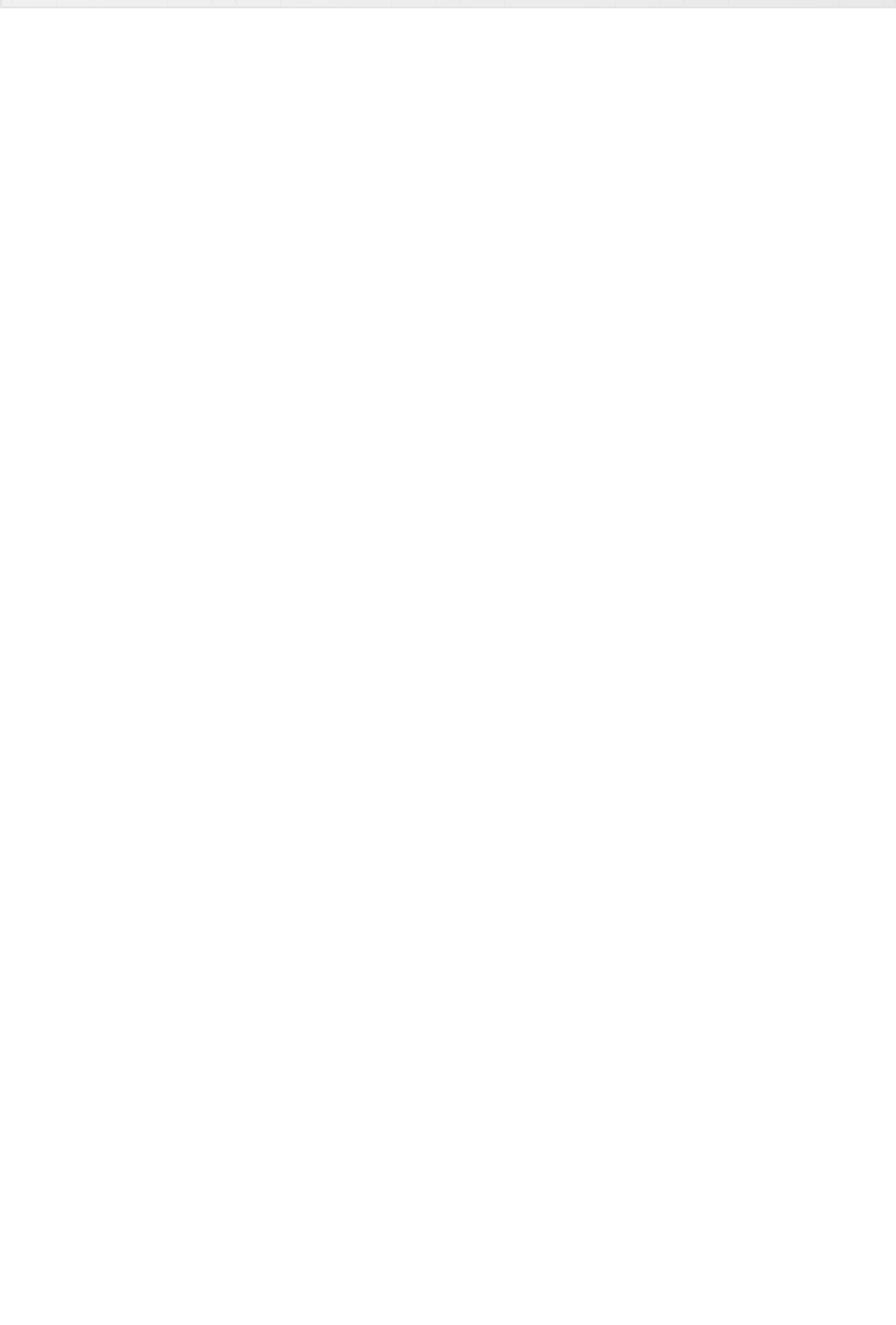
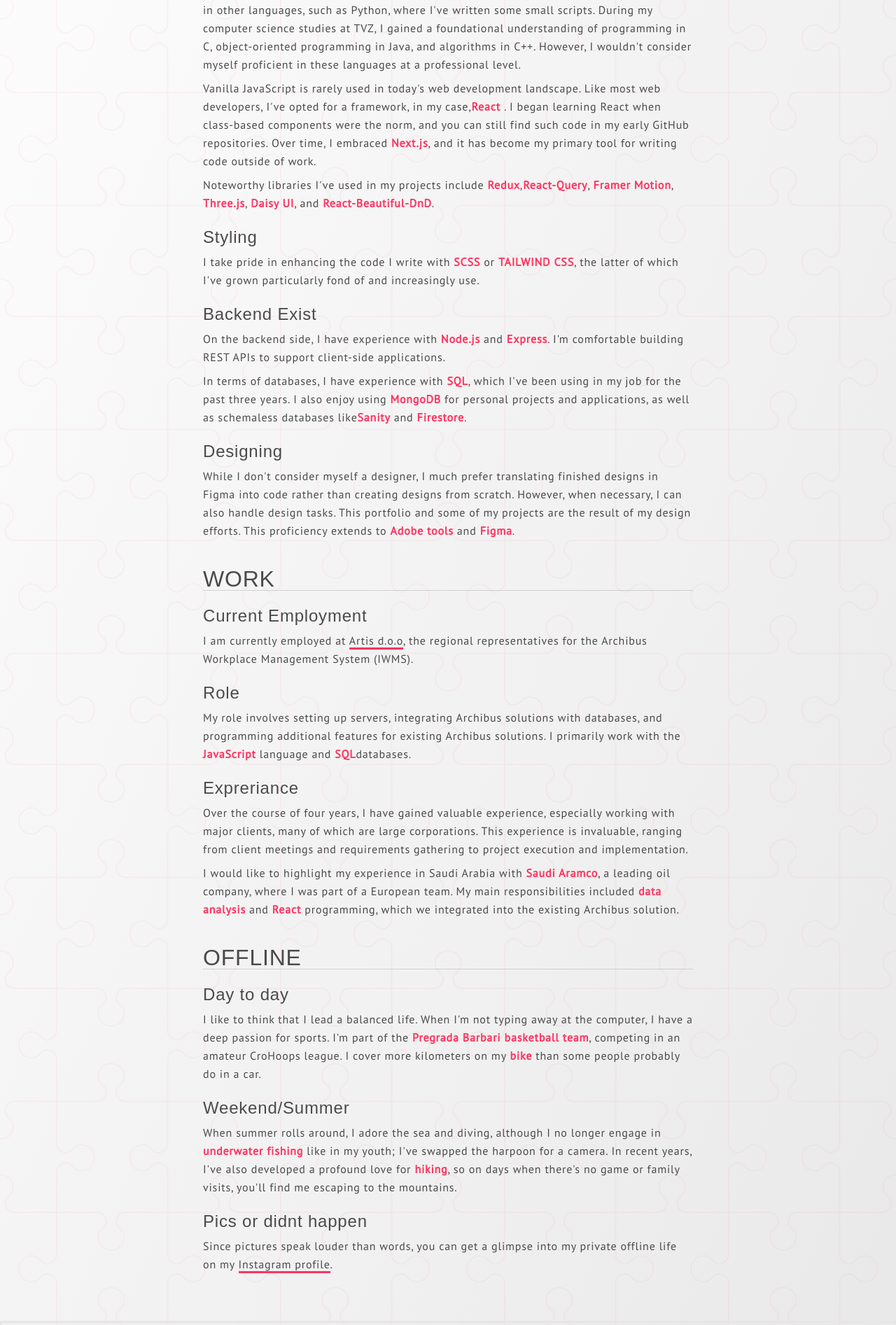
Before and after one commit to tsertic/ts_portfolio_2023, a Next.js app: page /about in a window 1280 px wide. Shown: the part 904-2797 px from the top of the page at 70% size. Before the commit the page ends 916 px from the top, so only its background shows below. Built offline with nearby package versions, Linux system fonts and the light colour scheme; a web font is replaced by a local one.

Commit message:
added about me content, added styles for article components

```diff
--- a/src/app/about/page.tsx
+++ b/src/app/about/page.tsx
@@ -1,15 +1,18 @@
 import { PageTitle } from "@/components/UI/PageTitle";
+import { AboutInfo } from "@/components/pageSections/about/AboutInfo";
 import { AboutIntro } from "@/components/pageSections/about/AboutIntro";
 import React from "react";
 
 const AboutPage = () => {
   return (
-    <main className=" page-top-padding">
+    <main className=" page-padding">
       <PageTitle>Hello there.</PageTitle>
       <section className="pt-[80px] mb-[60px]">
         <AboutIntro />
       </section>
-      <section>Work</section>
+      <section>
+        <AboutInfo />
+      </section>
     </main>
   );
 };
--- a/src/app/globals.css
+++ b/src/app/globals.css
@@ -199,9 +199,7 @@
   .color-circle {
     @apply w-[25px] h-[25px] rounded-full border-[2px] border-white  ml-[-5px];
   }
-  .container-wide {
-    @apply w-full max-w-[1110px] mx-auto max-[1158px]:px-[16px];
-  }
+
   .social-icon {
     @apply group-hover:fill-primary-focus fill-base-100 transition-all duration-300;
   }
@@ -214,17 +212,33 @@
   .list-dot {
     @apply w-[5px] h-[5px] bg-base-content inline-block translate-y-[-3px] mr-[10px];
   }
-  .footer-nav-desc {
-    @apply;
-  }
-  .footer-nav-link {
-    @apply;
-  }
 }
 
 @layer utilities {
-  .page-top-padding {
-    @apply pt-[75px] md:pt-[100px];
+  .container-wide {
+    @apply w-full max-w-[1110px] mx-auto max-[1158px]:px-[16px];
+  }
+  .container-article {
+    @apply w-full max-w-[700px] mx-auto max-[732px]:px-[16px];
+  }
+
+  .article-h2 {
+    @apply text-headingMMobile md:text-headingM mt-[40px] mb-[20px] uppercase border-b-[1px] border-base-content/20;
+  }
+  .article-h3 {
+    @apply text-headingSMobile md:text-headingS mb-[10px] mt-[24px];
+  }
+  .article-p {
+    @apply mb-[8px] text-bodyMMobile md:text-bodyM;
+  }
+  .article-emphesise {
+    @apply text-primary font-bold;
+  }
+  .article-text-link {
+    @apply border-b-[3px]  border-primary hover:border-none hover:text-primary transition-all duration-200;
+  }
+  .page-padding {
+    @apply pt-[75px] md:pt-[100px] pb-[40px] md:pb-[60px];
   }
   .transition-universal {
     @apply transition-all duration-300;
--- a/src/app/page.tsx
+++ b/src/app/page.tsx
@@ -3,8 +3,8 @@ import { ReadMoreCta } from "@/components/pageSections/homepage/ReadMoreCta";
 
 export default function Home() {
   return (
-    <main className="container-wide page-top-padding">
-      <section className="  mb-[80px]">
+    <main className="container-wide page-padding">
+      <section>
         <HeroIntro />
         <ReadMoreCta />
       </section>
--- a/src/components/layout/Footer/PageMetrics.tsx
+++ b/src/components/layout/Footer/PageMetrics.tsx
@@ -19,7 +19,7 @@ export const PageMetrics = () => {
             <span
               title={`${item.text} - ${item.score}`}
               key={item._id}
-              className=" w-[30px] h-[30px] border-[2px] bg-green-100 text-green-600 border-green-500 rounded-full p-[6px] text-[10px] flex items-center justify-center font-bold"
+              className=" w-[30px] h-[30px] border-[2px] bg-green-100 text-green-900 border-green-500 rounded-full p-[6px] text-[10px] flex items-center justify-center font-bold"
             >
               {item.score}
             </span>
--- /dev/null
+++ b/src/components/pageSections/about/AboutInfo.tsx
@@ -0,0 +1,152 @@
+import React from "react";
+
+export const AboutInfo = () => {
+  return (
+    <article className="container-article">
+      <h2 className="article-h2">Knowledge</h2>
+      <h3 className="article-h3">Programing</h3>
+      <p className="article-p">
+        I work with{" "}
+        <span className="article-emphesise">JavaScript/TypeScript</span> as my
+        primary programming languages. I&apos;ve also dabbled in other
+        languages, such as Python, where I&apos;ve written some small scripts.
+        During my computer science studies at TVZ, I gained a foundational
+        understanding of programming in C, object-oriented programming in Java,
+        and algorithms in C++. However, I wouldn&apos;t consider myself
+        proficient in these languages at a professional level.
+      </p>
+      <p className="article-p">
+        Vanilla JavaScript is rarely used in today&apos;s web development
+        landscape. Like most web developers, I&apos;ve opted for a framework, in
+        my case,
+        <span className="article-emphesise">React</span> . I began learning
+        React when class-based components were the norm, and you can still find
+        such code in my early GitHub repositories. Over time, I embraced{" "}
+        <span className="article-emphesise">Next.js</span>, and it has become my
+        primary tool for writing code outside of work.
+      </p>
+      <p className="article-p">
+        Noteworthy libraries I&apos;ve used in my projects include{" "}
+        <span className="article-emphesise">Redux</span>,
+        <span className="article-emphesise">React-Query</span>,{" "}
+        <span className="article-emphesise">Framer Motion</span>,{" "}
+        <span className="article-emphesise">Three.js</span>,{" "}
+        <span className="article-emphesise">Daisy UI</span>, and{" "}
+        <span className="article-emphesise">React-Beautiful-DnD</span>.
+      </p>
+      <h3 className="article-h3">Styling</h3>
+      <p className="article-p">
+        I take pride in enhancing the code I write with{" "}
+        <span className="article-emphesise">SCSS</span> or{" "}
+        <span className="article-emphesise">TAILWIND CSS</span>, the latter of
+        which I&apos;ve grown particularly fond of and increasingly use.
+      </p>
+      <h3 className="article-h3">Backend Exist</h3>
+      <p className="article-p">
+        On the backend side, I have experience with{" "}
+        <span className="article-emphesise">Node.js</span> and{" "}
+        <span className="article-emphesise">Express</span>. I&apos;m comfortable
+        building REST APIs to support client-side applications.
+      </p>
+      <p className="article-p">
+        In terms of databases, I have experience with{" "}
+        <span className="article-emphesise">SQL</span>, which I&apos;ve been
+        using in my job for the past three years. I also enjoy using{" "}
+        <span className="article-emphesise">MongoDB</span> for personal projects
+        and applications, as well as schemaless databases like
+        <span className="article-emphesise">Sanity</span> and{" "}
+        <span className="article-emphesise">Firestore</span>.
+      </p>
+      <h3 className="article-h3">Designing</h3>
+      <p className="article-p">
+        While I don&apos;t consider myself a designer, I much prefer translating
+        finished designs in Figma into code rather than creating designs from
+        scratch. However, when necessary, I can also handle design tasks. This
+        portfolio and some of my projects are the result of my design efforts.
+        This proficiency extends to{" "}
+        <span className="article-emphesise">Adobe tools</span> and{" "}
+        <span className="article-emphesise">Figma</span>.
+      </p>
+
+      <h2 className="article-h2">Work</h2>
+      <h3 className="article-h3">Current Employment</h3>
+      <p className="article-p">
+        I am currently employed at{" "}
+        <a
+          href="https://www.arctis.hr"
+          target="_blank"
+          aria-label="arctis d.o.o."
+          className="article-text-link"
+        >
+          Artis d.o.o
+        </a>
+        , the regional representatives for the Archibus Workplace Management
+        System (IWMS).
+      </p>
+      <h3 className="article-h3">Role</h3>
+      <p className="article-p">
+        My role involves setting up servers, integrating Archibus solutions with
+        databases, and programming additional features for existing Archibus
+        solutions. I primarily work with the{" "}
+        <span className="article-emphesise">JavaScript</span> language and{" "}
+        <span className="article-emphesise">SQL</span>
+        databases.
+      </p>
+      <h3 className="article-h3">Expreriance</h3>
+      <p className="article-p">
+        Over the course of four years, I have gained valuable experience,
+        especially working with major clients, many of which are large
+        corporations. This experience is invaluable, ranging from client
+        meetings and requirements gathering to project execution and
+        implementation.
+      </p>
+      <p className="article-p">
+        I would like to highlight my experience in Saudi Arabia with{" "}
+        <span className="article-emphesise">Saudi Aramco</span>, a leading oil
+        company, where I was part of a European team. My main responsibilities
+        included <span className="article-emphesise">data analysis</span> and{" "}
+        <span className="article-emphesise">React</span> programming, which we
+        integrated into the existing Archibus solution.
+      </p>
+
+      <h3 className="article-h2">OFFLINE</h3>
+      <h2 className="article-h3">Day to day</h2>
+      <p className="article-p">
+        I like to think that I lead a balanced life. When I&apos;m not typing
+        away at the computer, I have a deep passion for sports. I&apos;m part of
+        the{" "}
+        <span className="article-emphesise">
+          Pregrada Barbari basketball team
+        </span>
+        , competing in an amateur CroHoops league. I cover more kilometers on my{" "}
+        <span className="article-emphesise">bike</span> than some people
+        probably do in a car.
+      </p>
+      <h2 className="article-h3">Weekend/Summer</h2>
+      <p className="article-p">
+        When summer rolls around, I adore the sea and diving, although I no
+        longer engage in{" "}
+        <span className="article-emphesise">underwater fishing</span> like in my
+        youth; I&apos;ve swapped the harpoon for a camera. In recent years,
+        I&apos;ve also developed a profound love for{" "}
+        <span className="article-emphesise">hiking</span>, so on days when
+        there&apos;s no game or family visits, you&apos;ll find me escaping to
+        the mountains.
+      </p>
+      <h2 className="article-h3">Pics or didnt happen</h2>
+      <p className="article-p">
+        Since pictures speak louder than words, you can get a glimpse into my
+        private offline life on my{" "}
+        <a
+          href="https://www.instagram.com/tsertic5/"
+          target="_blank"
+          aria-label="instagram profile"
+          className="article-text-link "
+        >
+          Instagram profile
+        </a>
+        .
+      </p>
+    </article>
+  );
+};
--- a/src/components/pageSections/about/AboutIntro.tsx
+++ b/src/components/pageSections/about/AboutIntro.tsx
@@ -6,8 +6,8 @@ export const AboutIntro = () => {
       <div className="container-wide"></div>
       <div className="flex max-md:flex-col gap-[50px] relative">
         <div className="w-full max-md:px-[16px] md:w-[40vw] h-[400px] relative ">
-          <div className="absolute top-[-80px] md:top-[-100px] left-[20%] md:left-[15%] lg:left-[20%] lg:top-[-120px] xl:top-[-150px] w-[100px] h-[200px] ">
-            <p className="text-center text-bodyL pt-[10px] pl-[20px]">
+          <div className="absolute top-[-40px] lg:top-[-100px] left-[20%] md:left-[15%] lg:left-[20%] lg:top-[-120px] xl:top-[-150px] w-[200px] h-[140px] lg:h-[200px] ">
+            <p className="text-center text-bodyL pt-[10px] pl-[20px] absolute top-[-30px] left-[50px] w-[150px]">
               this guy
             </p>
             <Image
@@ -33,7 +33,7 @@ export const AboutIntro = () => {
             />
           </picture>
         </div>
-        <div className="w-full md:max-w-[40vw] flex flex-col justify-center gap-[16px] relative">
+        <div className="w-full md:max-w-[40vw] flex flex-col justify-center gap-[16px] relative max-md:px-[16px] max-md:text-center">
           <p className="text-bodyLMobile md:text-bodyL">
             I&apos;m Tomislav Sertic, full-stack developer who leans more
             towards the artistry of front-end development,based in the charming
--- a/tailwind.config.ts
+++ b/tailwind.config.ts
@@ -39,14 +39,19 @@ const config: Config = {
         ],
         bodyL: ["22px", { fontWeight: "300", lineHeight: "40px" }],
         bodyLMobile: ["18px", { fontWeight: "300", lineHeight: "26px" }],
-        bodyM: ["16px", { fontWeight: "400", lineHeight: "24px" }],
-        bodyMMobile: ["14px", { fontWeight: "400", lineHeight: "23px" }],
+        bodyM: [
+          "16px",
+          { fontWeight: "400", lineHeight: "26px", letterSpacing: ".8px" },
+        ],
+        bodyMMobile: ["15px", { fontWeight: "400", lineHeight: "23px" }],
         headingXL: ["72px", { fontWeight: "300", lineHeight: "70px" }],
         headingXLMobile: ["32px", { fontWeight: "300", lineHeight: "38px" }],
         headingL: ["48px", { lineHeight: "100%", fontWeight: "300" }],
         headingLMobile: ["26px", { lineHeight: "100%", fontWeight: "300" }],
         headingM: ["32px", { lineHeight: "100%", fontWeight: "300" }],
         headingMMobile: ["22px", { lineHeight: "100%", fontWeight: "300" }],
+        headingS: ["24px", { lineHeight: "100%", fontWeight: "300" }],
+        headingSMobile: ["18px", { lineHeight: "100%", fontWeight: "300" }],
       },
       boxShadow: {
         themeContainer: "0 0 5px rgba(0,0,0,.15)",
```
